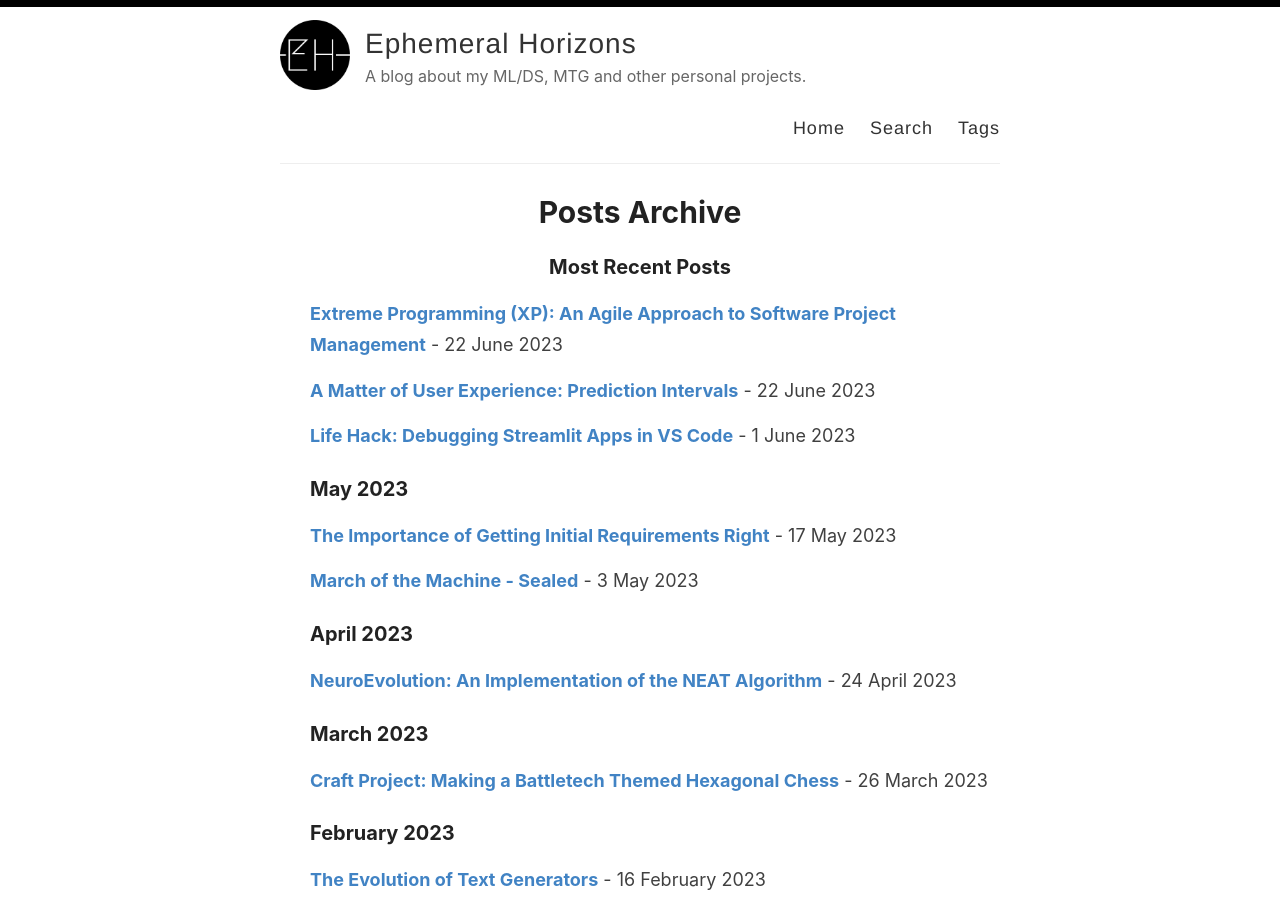
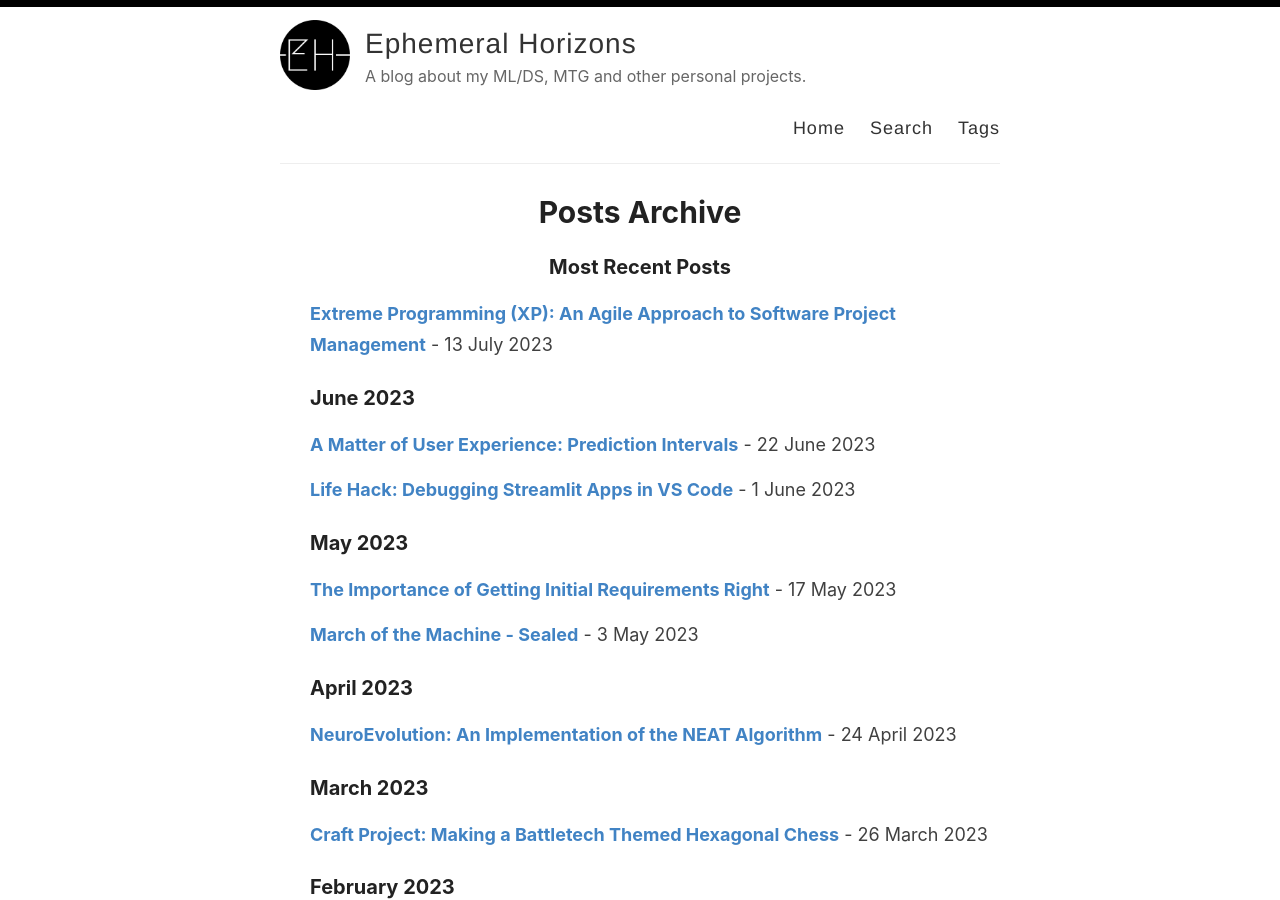
Before and after one commit to helmutlutz/blog, a Jekyll site: the page built from docs/_pages/archive.md, in a window 1280 px wide and 900 px high. Built offline with Jekyll 4.4.1, drawn with Linux system fonts in a browser that asks for light colours.

Commit message:
Change of date

```diff
--- a/docs/_posts/2023-07-13-extreme-programming.markdown
+++ b/docs/_posts/2023-07-13-extreme-programming.markdown
@@ -1,7 +1,7 @@
 ---
 layout: post
 title:  "Extreme Programming (XP): An Agile Approach to Software Project Management"
-date:   2023-06-22 20:55:50 +0100
+date:   2023-07-13 20:55:50 +0100
 category: Work
 tags: ProjectManagement Productivity
 ---
```
